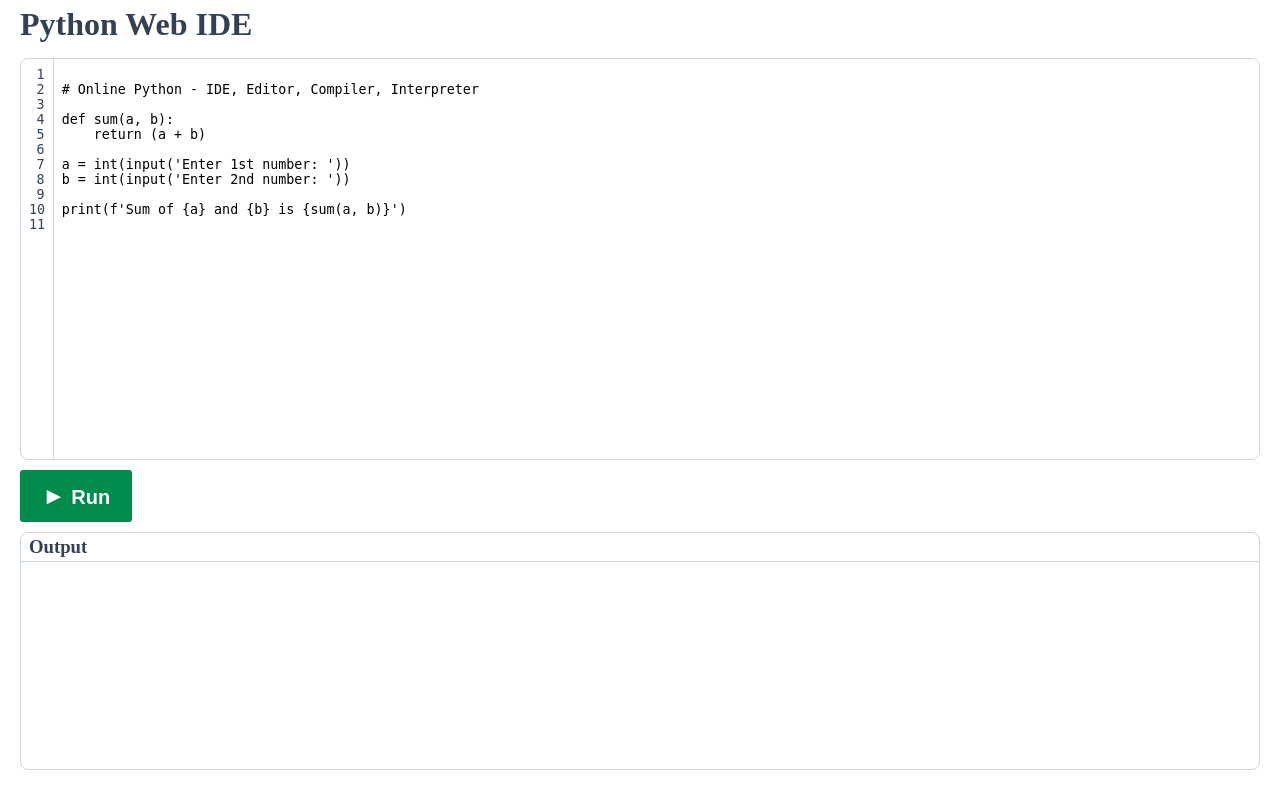
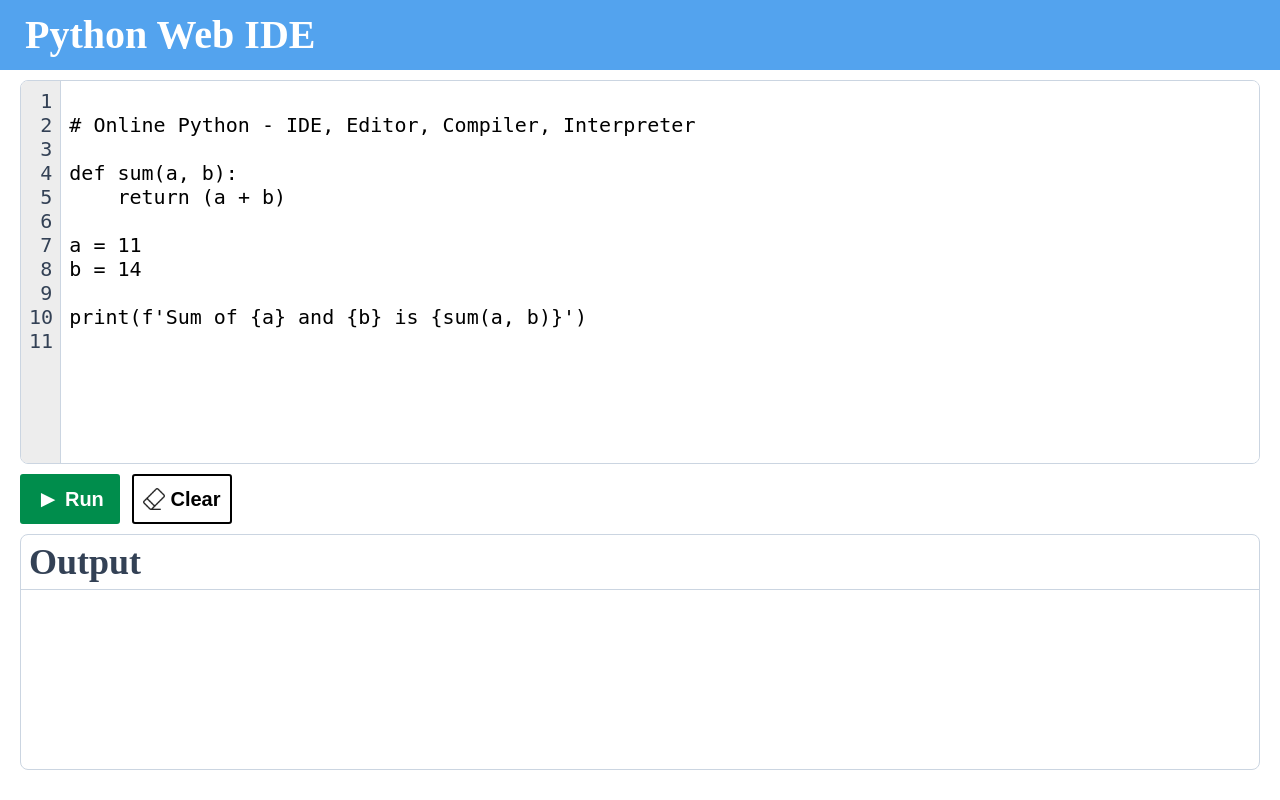
Before and after one commit to ciaranheaney/accessible-python-web-ide, a Flask app: page / in a window 1280 px wide. Run offline with Flask 3, Linux system fonts and the light colour scheme.

Commit message:
Edited appearance and added functionality for clear button

```diff
--- a/run.py
+++ b/run.py
@@ -1,6 +1,8 @@
 from flask import Flask, request, render_template, jsonify
 import subprocess
 import tempfile
+import pty
+import os
 
 app = Flask(__name__)
 
@@ -8,9 +10,13 @@ app = Flask(__name__)
 def index():
     return render_template("index.html")
 
+
 @app.route("/run", methods=["POST"])
 def run_code():
     code = request.json.get("code", "")
+    data = request.json
+    code = data.get("code", "")
+    user_input = data.get("input", "")
     try:
         with tempfile.NamedTemporaryFile(mode="w+", suffix=".py", delete=False) as tmp:
             tmp.write(code)
@@ -27,5 +33,6 @@ def run_code():
 
     return jsonify({"output": output})
 
+
 if __name__ == "__main__":
     app.run(debug=True)
--- a/static/script.js
+++ b/static/script.js
@@ -96,10 +96,12 @@ document.addEventListener('DOMContentLoaded', () => {
     textarea.addEventListener('scroll', () => {
         lineNumbersEle.scrollTop = textarea.scrollTop;
     });
+
 });
 
-// Function for button click
-async function button_click() {
+// Function for running code
+async function run_code() {
+
     const code = document.getElementById("textarea").value;
 
     const response = await fetch("/run", {
@@ -111,3 +113,12 @@ async function button_click() {
     const data = await response.json();
     document.getElementById("output").textContent = data.output;
 }
+
+
+// Function to clear code
+async function clear_code() {
+    if (confirm("Are you sure you want to reset code?\nYou will not be able to recover your code after resetting.")) {
+        document.getElementById("textarea").textContent = '\n# Write your code below...\n';
+        document.getElementById("output").textContent = '';
+    }
+}
--- a/static/styles.css
+++ b/static/styles.css
@@ -7,7 +7,7 @@ body {
     -webkit-font-smoothing: antialiased;
     -moz-osx-font-smoothing: grayscale;
     min-height: 10rem;
-    margin: 0 20px;
+    margin: 0;
     display: flex;
     flex-direction: column;
     gap: 10px;
@@ -20,6 +20,10 @@ body {
 
 .title {
     margin: 0;
+    padding: 5px 25px;
+    font-size: 40px;
+    background: rgb(83, 163, 238);
+    color: white;
 }
 
 .container {
@@ -27,8 +31,9 @@ body {
     border: 1px solid rgb(203 213 225);
     border-radius: 0.5rem;
     overflow: hidden;
-    max-height: 32rem;
+    max-height: 24rem;
     min-height: 15em;
+    margin: 0 20px;
 }
 
 .container__textarea {
@@ -38,6 +43,7 @@ body {
     padding: 0.5rem;
     width: 100%;
     height: 30em;
+    font-size: 20px;
 }
 
 .container__lines {
@@ -45,6 +51,14 @@ body {
     padding: 0.5rem;
     text-align: right;
     overflow: hidden;
+    background-color: rgb(237, 237, 237);
+    font-size: 20px;
+}
+
+.button-container {
+    display: flex;
+    gap: 12px;
+    margin: 0 20px;
 }
 
 .run-button {
@@ -52,10 +66,14 @@ body {
     border: none;
     border-radius: 3px;
     border: 2px solid #008d4c;
-    padding: 10px 20px;
+    /* padding: 10px 20px; */
     font-weight: bold;
     color: white;
     font-size: 20px;
+    display: flex;
+    justify-content: center;
+    align-items: center;
+    gap: 5px;
 }
 
 .run-button:hover {
@@ -73,14 +91,15 @@ body {
     color: white;
 }
 
-.output {
+.output-container {
     display: flex;
     flex: 1;
     flex-direction: column;
     border: 1px solid rgb(203 213 225);
     border-radius: 0.5rem;
-    width: 100%;
     margin-bottom: 30px;
+    margin-left: 20px;
+    margin-right: 20px;
     min-height: 10em;
 }
 
@@ -88,6 +107,7 @@ body {
     margin: 0;
     padding-left: 8px;
     border-bottom: 1px solid rgb(203 213 225);
+    font-size: 36px;
 }
 
 .output-box {
@@ -95,4 +115,66 @@ body {
     resize: none;
     border: none;
     flex: 1;
+    font-size: 20px;
 }
+
+.erase-icon {
+    height: 22px;
+}
+
+.clear-button {
+    background-color: white;
+    border: none;
+    border-radius: 3px;
+    border: 2px solid black;
+    font-weight: bold;
+    color: black;
+    font-size: 20px;
+    display: flex;
+    justify-content: center;
+    align-items: center;
+    gap: 5px;
+}
+
+.clear-button:hover {
+    background-color: lightgray;
+    cursor: pointer;
+}
+
+button {
+    height: 50px;
+    width: 100px;
+}
+
+.stop-button {
+    background-color: rgb(215, 57, 37);
+    border: none;
+    border-radius: 3px;
+    border: 2px solid rgb(215, 57, 37);
+    /* padding: 10px 20px; */
+    font-weight: bold;
+    color: white;
+    font-size: 20px;
+    display: flex;
+    justify-content: center;
+    align-items: center;
+    gap: 5px;
+
+    .play-symbol {
+        font-size: 24px;
+        color: white;
+    }
+}
+
+
+
+.stop-button:hover {
+    background-color: white;
+    border: 2px solid rgb(215, 57, 37);
+    color: rgb(215, 57, 37);
+    cursor: pointer;
+
+    .play-symbol {
+        color: rgb(215, 57, 37);
+    }
+}
--- a/templates/index.html
+++ b/templates/index.html
@@ -9,7 +9,6 @@
 </head>
 <body>
     <h1 class="title">Python Web IDE</h1>
-
     <div id="container" class="container">
         <div id="line-numbers" class="container__lines"></div>
         <textarea id="textarea" class="container__textarea">
@@ -19,22 +18,27 @@
 def sum(a, b):
     return (a + b)
 
-a = int(input('Enter 1st number: '))
-b = int(input('Enter 2nd number: '))
+a = 11
+b = 14
 
 print(f'Sum of {a} and {b} is {sum(a, b)}')
         </textarea>
     </div>
-    <div>
-        <button class="run-button" onclick="button_click()">
-            <span class="play-symbol">&#9658;</span>
-            <span>Run</span>
+    <div class="button-container">
+        <button class="run-button" id="run" onclick="run_code()">
+            <div class="play-symbol" id="symbol">&#9658;</div>
+            <div class="button-word" id="word">Run</div>
+        </button>
+        <button class="clear-button" onclick="clear_code()">
+            <img src="../static/images/eraser-icon.png" class="erase-icon">
+            <div>Clear</div>
         </button>
     </div>
-    <div class="output">
+    <div class="output-container">
         <h3 class="output-header">Output</h3>
         <textarea class="output-box" id="output"></textarea>
     </div>
 
+
 </body>
 </html>
```
